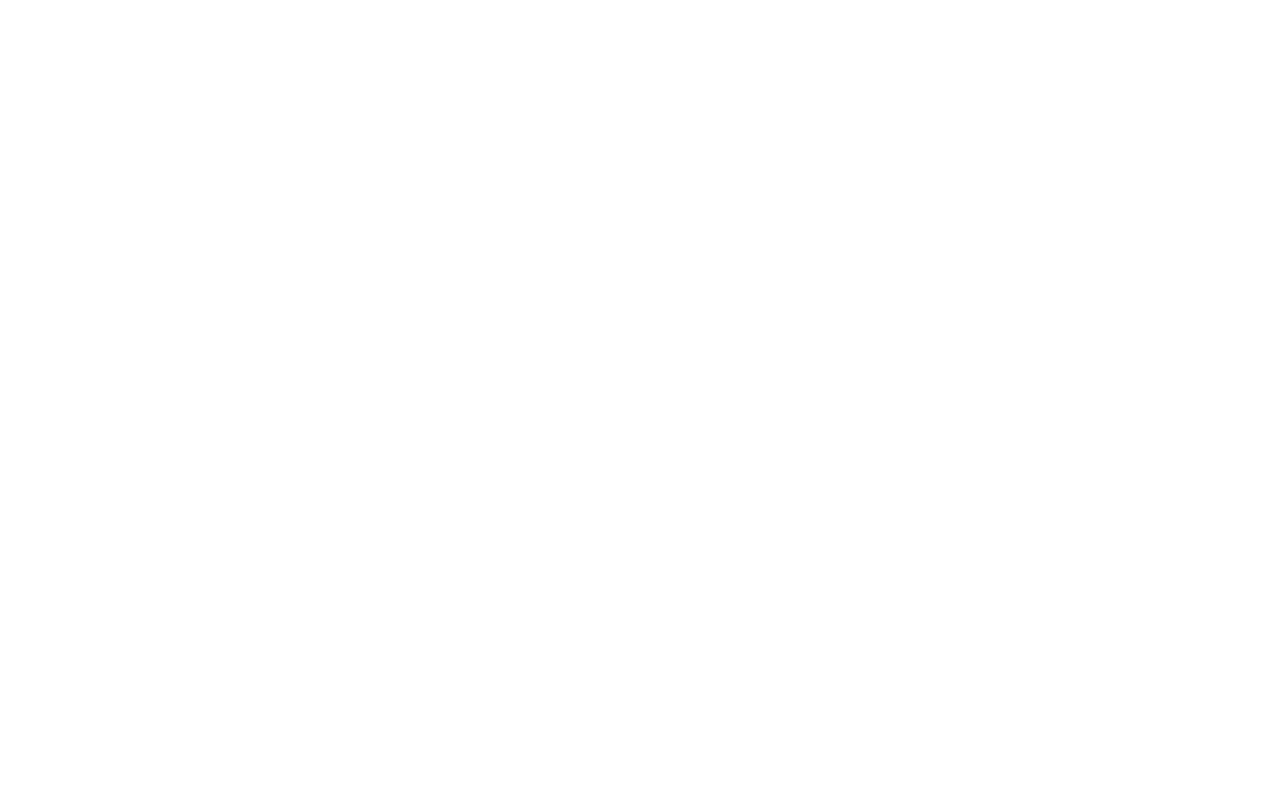
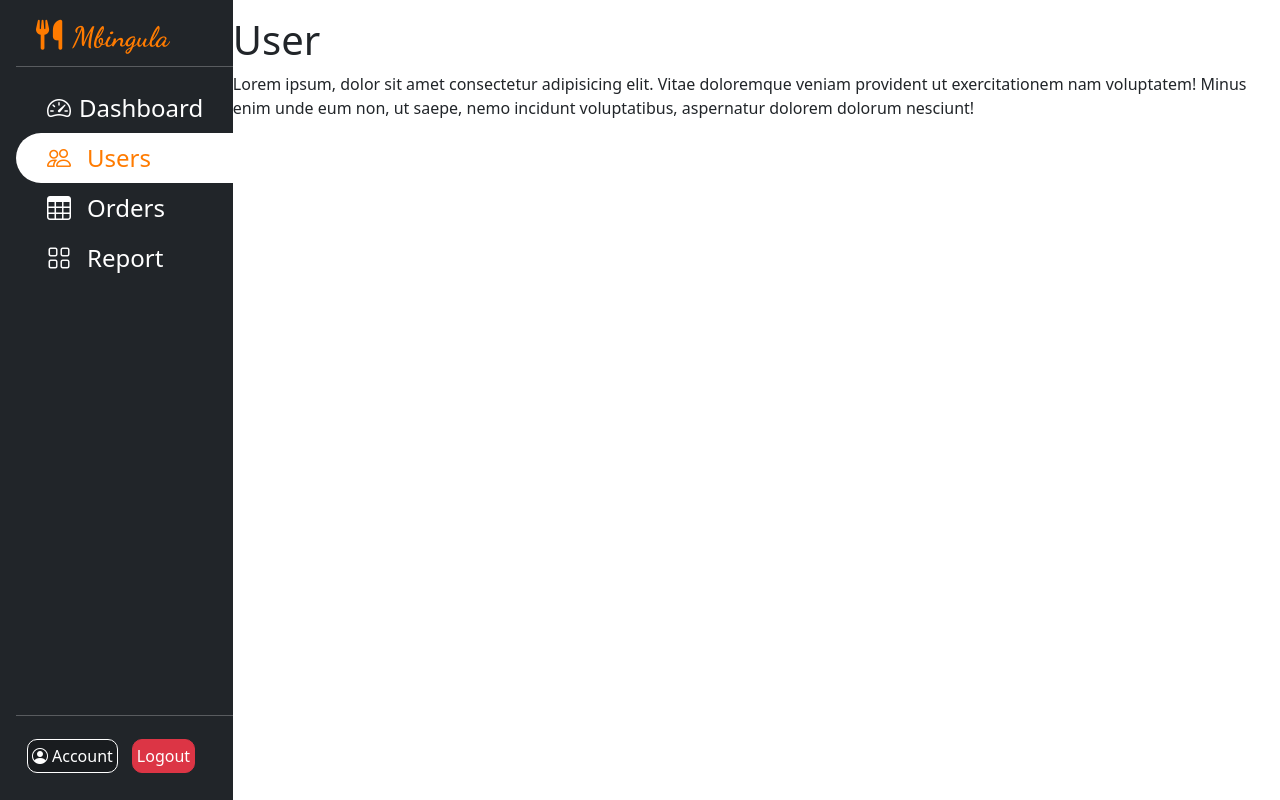
Before and after one commit to LeandroUcuamba/MBINGULA_FRONTEND, a React (Vite) app: page /Back-office/pages/User in a window 1280 px wide. Before the commit this address had no page. Built offline with nearby package versions, Linux system fonts and the light colour scheme.

Commit message:
SidBar
Mundaça no Sidebar.
Organização do menu lateral.
adição dos btn logout, account.

```diff
--- a/src/App.jsx
+++ b/src/App.jsx
@@ -9,6 +9,7 @@
 import LoginRegisterForm from './Front-office/components/LoginRegisterForm.jsx';
 import App_BackOffice from './Back-office/App_BackOffice.jsx'
 import Order from './Back-office/pages/Order.jsx'
+import User from './Back-office/pages/User.jsx'
 
 
 function App() {
@@ -24,6 +25,7 @@
         <Route path="/Front-office/components/LoginRegisterForm" element={<LoginRegisterForm />}></Route>
         <Route path="/Back-office/App_BackOffice" element={<App_BackOffice />}></Route>
         <Route path="/Back-office/pages/Order" element={<Order />}></Route>
+        <Route path="/Back-office/pages/User" element={<User />}></Route>
       </Routes>
 
     </div>
--- a/src/Back-office/components/Navbar.jsx
+++ b/src/Back-office/components/Navbar.jsx
@@ -1,39 +1,18 @@
 /* eslint-disable no-unused-vars */
 import React from 'react';
 import 'bootstrap/dist/js/bootstrap.bundle.js';
+import './Navbar1.css'
 
-function Navbar({Toggle}) {
+function Navbar({ Toggle }) {
     return (
-      <nav className="navbar navbar-expand-lg navbar-dark bg-dark">
-         <div className="container-fluid">
+        <nav className="navbar navbar-expand-lg navbar-dark bg-white">
 
-            <a className='navbar-brand d-block d-md-none d-sm-block' onClick={Toggle}>
+            <a className='ms-auto bg-dark mb-2 mb-lg-0 navbar-toggler navbar-brand d-block d-md-none d-sm-block' onClick={Toggle}>
                 <i className='bi bi-justify'></i>
             </a>
 
-            <button className='navbar-toggler' type="button" data-bs-toggle="collapse" data-bs-target="#navbarTogglerDemo02" aria-current="page">
-                <span className='navbar-toggler-icon'></span>
-            </button>
-
-            <div className='collapse navbar-collapse' id="navbarTogglerDemo02">
-
-                 <ul className='navbar-nav ms-auto mb-2 mb-lg-0'>
-
-                    <li className='nav-item border rounded'>
-                        <a className='nav-link text-white' aria-current="page" href='#'>
-                            <i className='bi bi-search'></i>Search
-                        </a>
-                    </li>
-
-                    <li className='nav-item mx-2 rounded border'>
-                        <a className='nav-link text-white' aria-current="page" href='#'>Account</a>
-                    </li>
-
-                 </ul>
-            </div>
-         </div>
-      </nav>
+        </nav>
     );
 }
 
-  export default Navbar
+export default Navbar
--- /dev/null
+++ b/src/Back-office/components/Sidebar.css
@@ -0,0 +1,43 @@
+@import url("https://fonts.googleapis.com/css2?family=Dancing+Script:wght@400;500;600;700&family=Open+Sans:wght@400;600;700&display=swap");
+
+#nome-mbingula {
+    color: #FF7B00;
+    font-family: 'Dancing Script', cursive;
+}
+
+.navLink {
+    text-decoration: none;
+    color: white;
+    padding: 7px;
+}
+
+.navLink.active {
+    background-color: white;
+    border-radius: 30px 0px 0px 30px;
+    color: #FF7B00;
+}
+
+.navLink.active i {
+    color: #FF7B00;
+}
+
+#btn-logout {
+    border-radius: 10px;
+}
+
+#btn-logout:hover {
+    background-color: #191c1f;
+    color: red;
+}
+
+#btn-conta {
+    background-color: #191c1f;
+    border: 1px solid white;
+    border-radius: 10px;
+}
+
+#btn-conta:hover {
+    background-color: #191c1f;
+    border: 1px solid #FF7B00;
+    color: #FF7B00;
+}
--- a/src/Back-office/components/Sidebar.jsx
+++ b/src/Back-office/components/Sidebar.jsx
@@ -1,64 +1,64 @@
 /* eslint-disable no-unused-vars */
 import 'bootstrap-icons/font/bootstrap-icons.css';
 import 'bootstrap/dist/js/bootstrap.bundle.js';
-import { useState } from 'react';
-import { NavLink, Link } from 'react-router-dom';
+
+import '../components/Sidebar.css'
+
+import { NavLink } from 'react-router-dom';
 
 function Sidebar() {
-  const [active, setActive] = useState(1);
+
   return (
-    <div className="sidebar d-flex justify-content-between flex-column bg-dark text-white py-4 ps-3 vh-100">
+    <div className="sidebar d-flex justify-content-between flex-column bg-dark text-white py-3 ps-3 vh-100">
       <div>
 
         <a href="" className='p-3 text-decoration-none text-white'>
-          <i className="bi bi-code-slash fs-4 me-4"></i>
-          <span className="fs-3">Menu Admin</span>
+          {/* <i className="bi bi-code-slash fs-4 me-4"></i> */}
+          <i className="fa fa-cutlery m-1"></i>
+          <span id='nome-mbingula' className="fs-3 m-1 me-5"><strong>Mbingula</strong></span>
         </a>
 
         <hr className="text-white mt-2" />
         <ul className="nav nav-pills flex-column mt-3">
 
-          <NavLink to="/Back-office/App_BackOffice" className='nav-link'>
-            <i className="bi bi-speedometer2 me-3 fs-4 text-white"></i>
-            <span className="fs-4 text-white">Dashboard</span>
+          <NavLink to="/Back-office/App_BackOffice" className="navLink" >
+            <i className="m-4 bi bi-speedometer2 me-2 fs-4"></i>
+            <span className="fs-4">Dashboard</span>
           </NavLink>
 
-          <li className={active === 2 ? 'active nav-item p-2' : "nav-item p-2"}
-            onClick={e => setActive(2)}>
-            <Link to="/Users" className="p-1 text-decoration-none text-white">
-              <i className="bi bi-people me-3 fs-4"></i>
-              <span className="fs-4">Users</span>
-            </Link>
-          </li>
-
-          <NavLink to="/Back-office/pages/Order" className='nav-link'>
-            <i className="bi bi-speedometer2 me-3 fs-4 text-white"></i>
-            <span className="fs-4 text-white">Orders</span>
+          <NavLink to="/Back-office/pages/User" className="navLink" >
+            <i className="m-4 bi bi-people me-3 fs-4"></i>
+            <span className="fs-4">Users</span>
           </NavLink>
 
-          <li className={active === 4 ? 'active nav-item p-2' : "nav-item p-2"}
-            onClick={e => setActive(4)}>
-            <span className="p-1">
-              <i className="bi bi-grid me-3 fs-4"></i>
-              <span className="fs-4">Report</span>
-            </span>
-          </li>
+          <NavLink to="/Back-office/pages/Order" className="navLink" >
+            <i className="m-4 bi bi-table me-3 fs-4 "></i>
+            <span className="fs-4">Orders</span>
+          </NavLink>
+
+          <NavLink to="/" className="navLink" >
+            <i className="m-4 bi bi-grid me-3 fs-4"></i>
+            <span className="fs-4">Report</span>
+          </NavLink>
 
         </ul>
       </div>
 
       <div>
         <hr className="text-white" />
-        <div className="nav-item flex-column">
-          <a href="" className="p-1 text-decoration-none text-white">
-            <i className="bi bi-person-circle me-3 fs-4"></i>
+        <div className="m-1 nav-item flex-column">
 
-            <span className="fs-4">
-              <strong>Mbingula</strong>
-            </span>
+          <div className=" nav-item d-flex">
 
-            <button type="button" class="m-2 d-flex btn btn-danger "><a className='nav-link' aria-current="page" href='#'>Logout</a></button>
-          </a>
+            <NavLink to="/" className="navLink" >
+              <button id='btn-conta' class=" p-1 d-flex btn btn-danger "><i className="bi bi-person-circle me-1"></i>Account</button>
+            </NavLink>
+
+            <NavLink to="/" className="navLink" >
+              <button id='btn-logout' class=" p-1 d-flex btn btn-danger ">Logout</button>
+            </NavLink>
+
+          </div>
         </div>
       </div>
 
--- a/src/Back-office/pages/Home.jsx
+++ b/src/Back-office/pages/Home.jsx
@@ -3,12 +3,12 @@
 
 function Home() {
     return (
-        <div className='p-5 bg-light'>
+        <div className='p-5 bg-white'>
             <div className='container-fluid'>
                 <div className='row'>
 
-                    <div className='col-12 col-sm-6 col-md-4 col-lg-3 p-3 bg-light'>
-                        <div className='shadow-sm d-flex justify-content-between p-3 align-items-center bg-white border border-secondary rounded shadow-sm'>
+                    <div className='col-12 col-sm-6 col-md-4 col-lg-3 p-3 bg-white'>
+                        <div className='d-flex justify-content-between p-3 align-items-center bg-white border border-secondary rounded shadow'>
                             <i className='bi bi-currency-dollar fs-1 text-success'></i>
                             <div>
                                 <span>Sales</span>
@@ -17,8 +17,8 @@
                         </div>
                     </div>
 
-                    <div className='col-12 col-sm-6 col-md-4 col-lg-3 p-3 bg-light'>
-                        <div className='shadow-sm d-flex justify-content-between p-3 align-items-center bg-white border border-secondary rounded shadow-sm'>
+                    <div className='col-12 col-sm-6 col-md-4 col-lg-3 p-3 bg-white' >
+                        <div className='d-flex justify-content-between p-3 align-items-center bg-white border border-secondary rounded shadow'>
                             <i className='bi bi-truck fs-1 text-primary'></i>
                             <div>
                                 <span>Delivery</span>
@@ -27,8 +27,8 @@
                         </div>
                     </div>
 
-                    <div className='col-12 col-sm-6 col-md-4 col-lg-3 p-3 bg-light'>
-                        <div className='shadow-sm d-flex justify-content-between p-3 align-items-center bg-white border border-secondary rounded shadow-sm'>
+                    <div className='col-12 col-sm-6 col-md-4 col-lg-3 p-3 bg-white'>
+                        <div className=' d-flex justify-content-between p-3 align-items-center bg-white border border-secondary rounded shadow'>
                             <i className='bi bi-graph-up-arrow fs-3 text-bg-danger'></i>
                             <div>
                                 <span>Increase</span>
@@ -37,8 +37,8 @@
                         </div>
                     </div>
 
-                    <div className='col-12 col-sm-6 col-md-4 col-lg-3 p-3 bg-light'>
-                        <div className='shadow-sm d-flex justify-content-between p-3 align-items-center bg-white border border-secondary rounded shadow-sm'>
+                    <div className='col-12 col-sm-6 col-md-4 col-lg-3 p-3 bg-white'>
+                        <div className='d-flex justify-content-between p-3 align-items-center bg-white border border-secondary rounded shadow'>
                             <i className='bi bi-truck fs-1 text-warning '></i>
                             <div>
                                 <span>Delivery</span>
--- a/src/Back-office/pages/User.jsx
+++ b/src/Back-office/pages/User.jsx
@@ -1,17 +1,48 @@
-import react from 'react'
+import '../App_BackOffice.css';
+import Sidebar from '../components/Sidebar';
+import Navbar from '../components/Navbar';
 
-function User(){
-    return(
-       <>
-          <div className='p-5'>
-             <div className='p-1'>
-               <table className='table caption-top bg-white rounded mt-2'>
-                  <p>user</p>
-               </table>
-             </div>
-          </div>
-       </>
-    )
+import 'bootstrap/dist/css/bootstrap.min.css';
+
+import { useEffect, useState } from 'react';
+
+function App_BackOffice() {
+   const [toggle, setToggle] = useState(false);
+   function Toggle() {
+      setToggle(!toggle);
+   }
+
+   useEffect(() => {
+      const handleSize = () => {
+         if (window.innerWidth > 768) {
+            setToggle(false);
+         }
+
+         window.addEventListener('resize', handleSize);
+
+         return () => {
+            window.addEventListener('resize', handleSize);
+         }
+      }
+   }, [])
+
+   return (
+
+      <div className="d-flex">
+         <div className={toggle ? "d-none" : "w-auto position-fixed"}>
+            <Sidebar />
+         </div>
+         <div className={toggle ? "d-none" : "invisible"}>
+            <Sidebar />
+         </div>
+         <div className='col overflow-auto'>
+            <Navbar Toggle={Toggle} />
+            <h1>User</h1>
+            <p>Lorem ipsum, dolor sit amet consectetur adipisicing elit. Vitae doloremque veniam provident ut exercitationem
+               nam voluptatem! Minus enim unde eum non, ut saepe, nemo incidunt voluptatibus, aspernatur dolorem dolorum nesciunt!</p>
+         </div>
+      </div>
+   );
 }
 
-export default User
+export default App_BackOffice
```
Also changed, not shown: src/Back-office/components/Navbar1.css (added).
